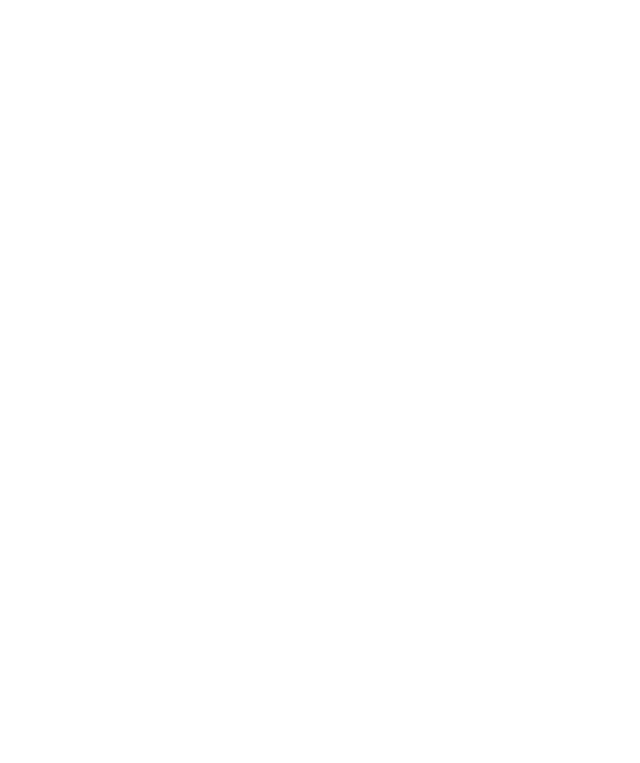
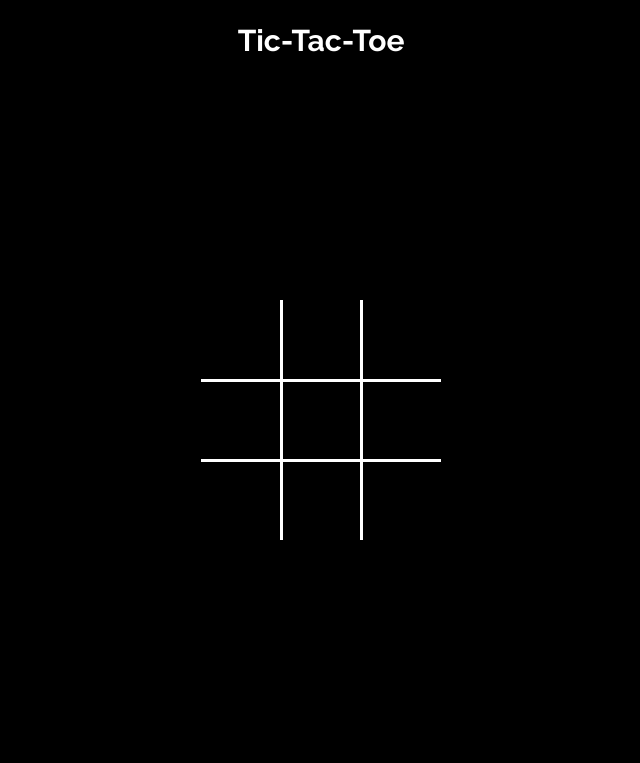
Before and after one commit to elma1989/tictactoe, a plain HTML site: page index.html in a window 1280 px wide. Shown: the whole page, without its empty margins (319-959 px from the left). Drawn offline with Linux system fonts and the light colour scheme.

Commit message:
feat: Updated index.html: Created game-table

```diff
--- a/index.html
+++ b/index.html
@@ -8,7 +8,35 @@
     <link rel="stylesheet" href="static/style.css">
 </head>
 <body>
-
+    <header>
+        <div class="content">
+            <h1>Tic-Tac-Toe</h1>
+        </div>
+    </header>
+    <main>
+        <div class="content">
+            <div class="game-board">
+                <table>
+                    <tr>
+                        <td class="field"></td>
+                        <td class="field"></td>
+                        <td class="field"></td>
+                    </tr>
+                    <tr>
+                        <td class="field"></td>
+                        <td class="field"></td>
+                        <td class="field"></td>
+                    </tr>
+                    <tr>
+                        <td class="field"></td>
+                        <td class="field"></td>
+                        <td class="field"></td>
+                    </tr>
+                </table>
+            </div>
+        </div>
+    </maain>
+    <footer></footer>
     <script type="module" src="static/app.js"></script>
 </body>
 </html>
--- a/static/style.css
+++ b/static/style.css
@@ -1,3 +1,14 @@
+@font-face {
+    font-family: Raleway;
+    src: url(assets/fonts/Raleway-Regular.ttf);
+}
+
+@font-face {
+    font-family: Raleway;;
+    src: url(assets/fonts/Raleway-Bold.ttf);
+    font-weight: bold;
+}
+
 *  {
     margin: 0;
     padding: 0;
@@ -6,3 +17,76 @@
     text-decoration: none;
     scroll-behavior: smooth;
 }
+
+html {
+    font-size: 10px;
+}
+
+body {
+    font: 16px Raleway, sans-serif;
+    background: #000;
+    color: #fff;
+}
+
+h1 {
+    font-size: 3rem;
+    text-align: center;
+}
+
+header, main, footer {
+    display: flex;
+    justify-content: center;
+    align-items: center;
+}
+
+.content {
+    width: 100%;
+    max-width: 1920px;
+}
+
+header {
+    height: 10dvh;
+    display: flex;
+    align-items: center;
+}
+
+footer {
+    height: 5dvh;
+}
+
+main {
+    height: auto;
+    min-height: 85dvh;
+    .content {
+        display: flex;
+        justify-content: center;
+        align-items: center;
+    }
+
+}
+
+table {
+    border-collapse: collapse;
+}
+
+td {
+    border: 3px solid #fff;
+    height: 80px;
+    width: 80px;
+}
+
+tr:first-child td {
+    border-top: none;
+}
+
+tr:last-child td {
+    border-bottom: none;
+}
+
+td:first-child {
+    border-left: none;
+}
+
+td:last-child {
+    border-right: none;
+}
```
Also changed, not shown: static/assets/fonts/Raleway-Bold.ttf (added), static/assets/fonts/Raleway-Regular.ttf (added).
